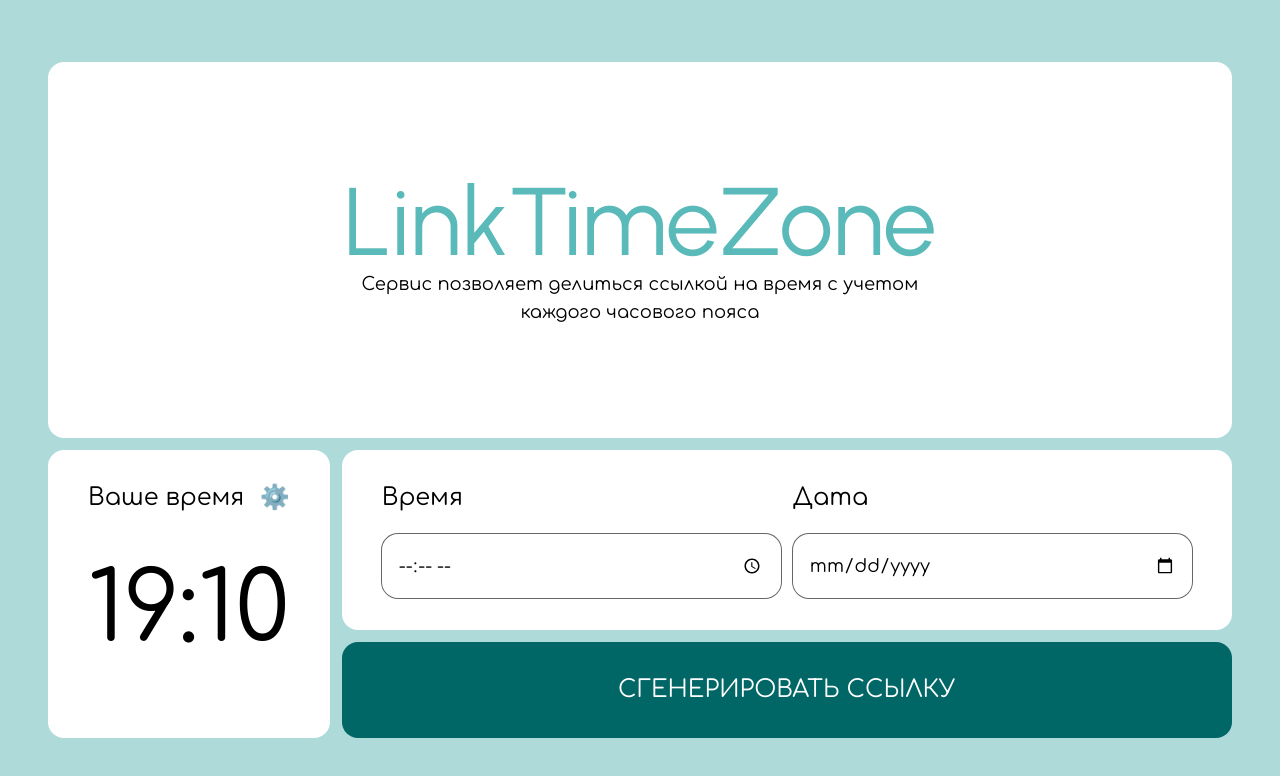
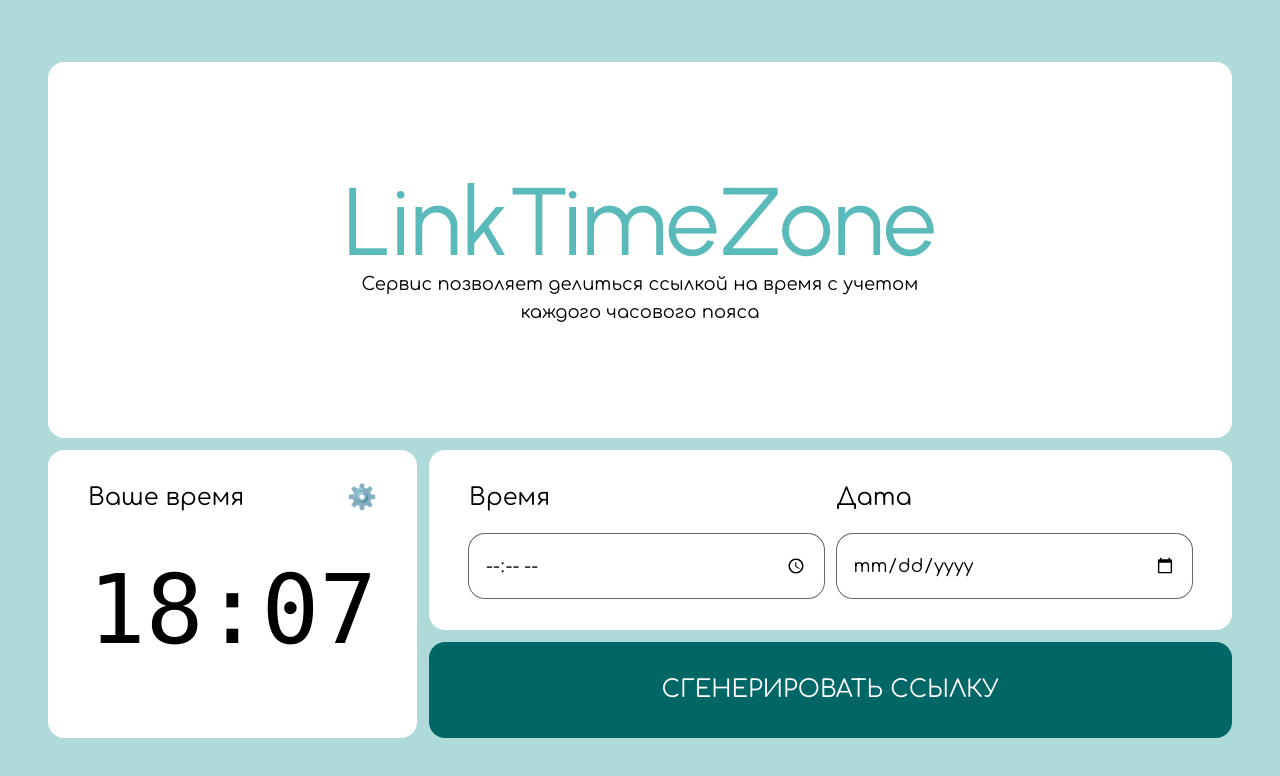
Before and after one commit to eeershov/timelink, a Next.js app: page / in a window 1280 px wide. Shown: the top 776 px of the page. Built offline with nearby package versions, Linux system fonts and the light colour scheme.

Commit message:
refactor: UserTime component

```diff
--- a/app/page.tsx
+++ b/app/page.tsx
@@ -1,4 +1,6 @@
 import { Urbanist } from 'next/font/google'
+import UserTime from './ui/userTime'
+import { Suspense } from 'react'
 
 const urbanist = Urbanist({ subsets: ['latin'] })
 
@@ -33,16 +35,7 @@ export default function Home() {
       </div>
 
       <div className='bottom__block flex min-h-72 w-full flex-wrap gap-3 md:flex-nowrap 2xl:gap-5'>
-        <div className='flex grow flex-col rounded-2xl bg-white px-10 py-8 md:grow-0 2xl:rounded-3xl'>
-          <p className='flex justify-between text-2xl'>
-            Ваше время
-            <span className='text-2xl'>⚙️</span>
-          </p>
-          <div className='flex h-full items-center justify-center'>
-            <p className='text-8xl 2xl:text-9xl'>19:10</p>
-          </div>
-        </div>
-
+        <UserTime />
         <div className='flex grow flex-col gap-3 2xl:gap-5'>
           <div className='flex h-full flex-wrap justify-between gap-3 rounded-2xl bg-white px-10 py-8 md:flex-nowrap 2xl:gap-5 2xl:rounded-3xl'>
             {timeAndDate.map((item) => {
--- /dev/null
+++ b/app/ui/userTime.tsx
@@ -0,0 +1,33 @@
+'use client'
+
+import { useState, useEffect } from 'react'
+
+const UserTime = () => {
+  const [time, setTime] = useState(new Date())
+
+  useEffect(() => {
+    const interval = setInterval(() => {
+      setTime(new Date())
+    }, 1000)
+    return () => clearInterval(interval)
+  }, [])
+
+  return (
+    <div className='flex grow flex-col rounded-2xl bg-white px-10 py-8 md:grow-0 2xl:rounded-3xl'>
+      <p className='flex justify-between text-2xl'>
+        Ваше время
+        <span className='text-2xl'>⚙️</span>
+      </p>
+      <div className='flex h-full items-center justify-center'>
+        <p className='font-mono text-8xl 2xl:text-9xl'>
+          {time.toLocaleTimeString('ru-RU', {
+            hour: '2-digit',
+            minute: '2-digit',
+          })}
+        </p>
+      </div>
+    </div>
+  )
+}
+
+export default UserTime
```
